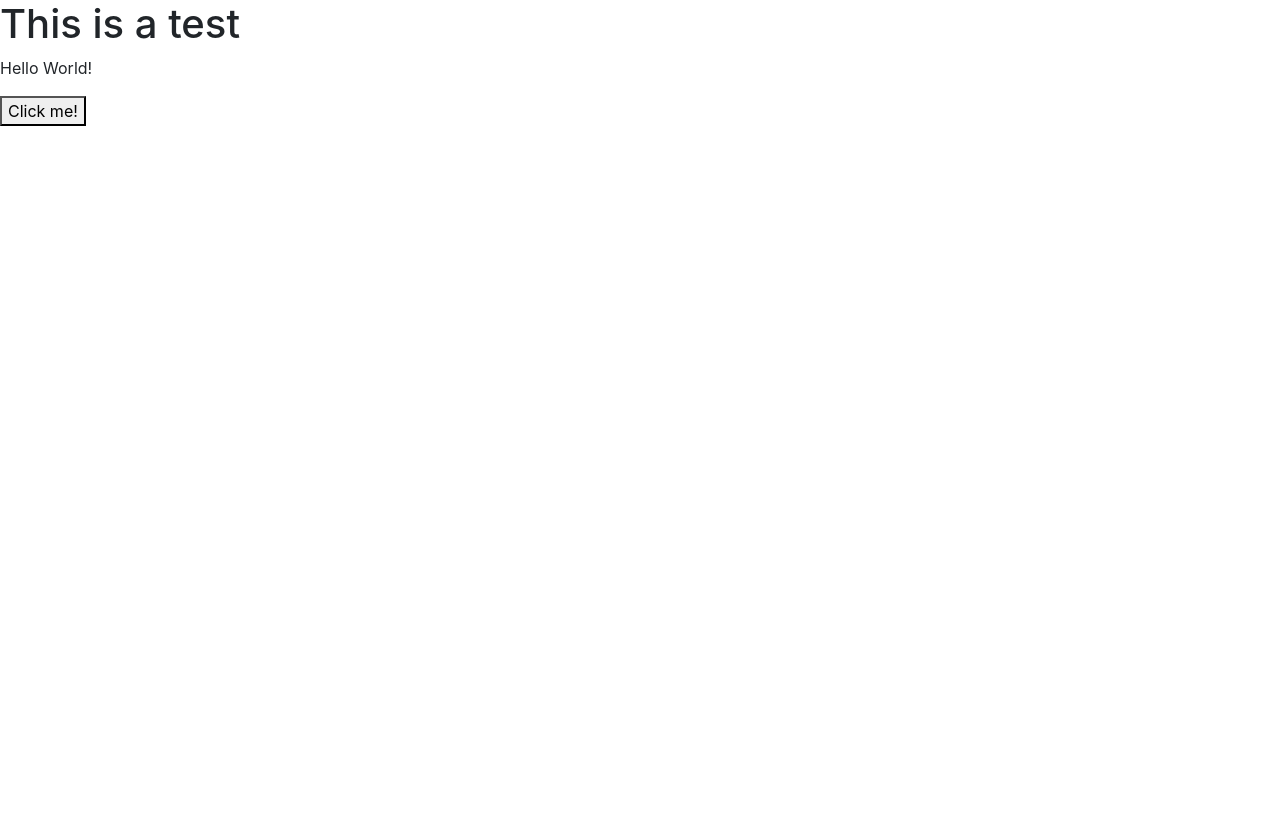
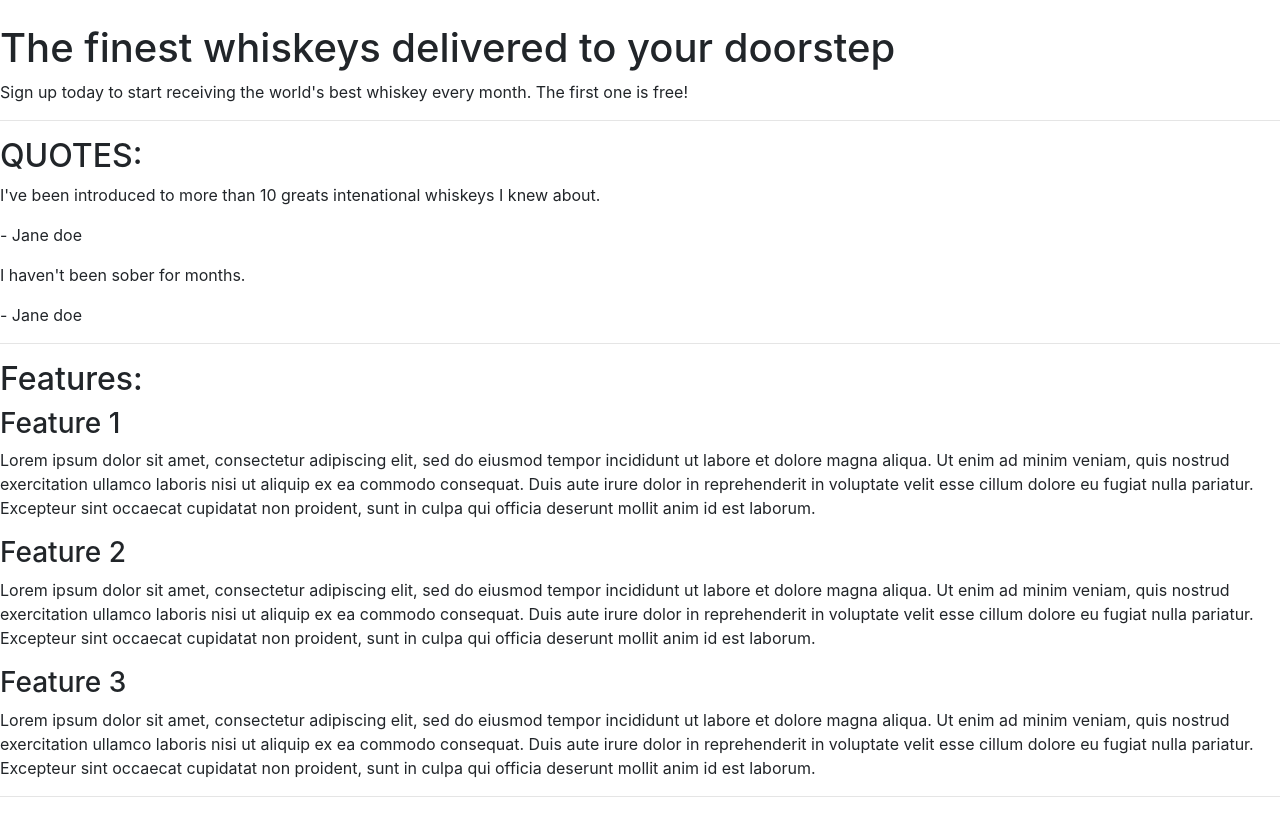
Before and after one commit to cynthiapinedoh79/Learning-Bootstrap, a plain HTML site: page index.html in a window 1280 px wide. Before the commit the page ends 800 px from the top, so only its background shows below. Drawn offline with nearby package versions, Linux system fonts and the light colour scheme.

Commit message:
Working on the structure of index.html file

```diff
--- a/index.html
+++ b/index.html
@@ -3,13 +3,53 @@
 <head>
     <meta charset="UTF-8">
     <meta name="viewport" content="width=device-width, initial-scale=1.0">
-    <title>Document</title>
+    <title>Whiskey Drop | Taste a new whiskey every month</title>
     <link rel="stylesheet" href="https://stackpath.bootstrapcdn.com/bootstrap/4.5.0/css/bootstrap.min.css" integrity="sha384-9aIt2nRpC12Uk9gS9baDl411NQApFmC26EwAOH8WgZl5MYYxFfc+NcPb1dKGj7Sk" crossorigin="anonymous">
 <script src="https://stackpath.bootstrapcdn.com/bootstrap/4.5.0/js/bootstrap.min.js" integrity="sha384-OgVRvuATP1z7JjHLkuOU7Xw704+h835Lr+6QL9UvYjZE3Ipu6Tp75j7Bh/kR0JKI" crossorigin="anonymous"></script>
 </head>
 <body>
-    <h1>This is a test</h1>
-    <p>Hello World!</p>
-    <button>Click me!</button>
+    <atricule class="container">
+    <!--Callout-->
+    <section class="callout">
+    <h1>The finest whiskeys delivered to your doorstep</h1>
+    <p>Sign up today to start receiving the world's best whiskey every month. The first one is free!</p>
+    </section>
+    <!--/.callout-->
+    <hr>
+
+    <!--Quotes-->
+    <section class="quotes">
+    <h2 class="text-uppercase">Quotes:</h2>
+    <div class="quote">
+    <p>I've been introduced to more than 10 greats intenational whiskeys I knew about.</p>
+    <p>- Jane doe</p>
+    </div>
+    <div class="quote">
+    <p> I haven't been sober for months.</p>
+    <p>- Jane doe</p>
+    </div>
+    </section>
+    <!--/.quotes-->
+    <hr>
+
+    <!--Features-->
+    <section class="features">
+    <h2>Features:</h2>
+    <div class="feature">
+    <h3>Feature 1</h3>
+    <p>Lorem ipsum dolor sit amet, consectetur adipiscing elit, sed do eiusmod tempor incididunt ut labore et dolore magna aliqua. Ut enim ad minim veniam, quis nostrud exercitation ullamco laboris nisi ut aliquip ex ea commodo consequat. Duis aute irure dolor in reprehenderit in voluptate velit esse cillum dolore eu fugiat nulla pariatur. Excepteur sint occaecat cupidatat non proident, sunt in culpa qui officia deserunt mollit anim id est laborum.</p>
+    </div>
+   <div class="feature">
+    <h3>Feature 2</h3>
+    <p>Lorem ipsum dolor sit amet, consectetur adipiscing elit, sed do eiusmod tempor incididunt ut labore et dolore magna aliqua. Ut enim ad minim veniam, quis nostrud exercitation ullamco laboris nisi ut aliquip ex ea commodo consequat. Duis aute irure dolor in reprehenderit in voluptate velit esse cillum dolore eu fugiat nulla pariatur. Excepteur sint occaecat cupidatat non proident, sunt in culpa qui officia deserunt mollit anim id est laborum.</p>
+    </div>
+    <div class="feature">
+    <h3>Feature 3</h3>
+    <p>Lorem ipsum dolor sit amet, consectetur adipiscing elit, sed do eiusmod tempor incididunt ut labore et dolore magna aliqua. Ut enim ad minim veniam, quis nostrud exercitation ullamco laboris nisi ut aliquip ex ea commodo consequat. Duis aute irure dolor in reprehenderit in voluptate velit esse cillum dolore eu fugiat nulla pariatur. Excepteur sint occaecat cupidatat non proident, sunt in culpa qui officia deserunt mollit anim id est laborum.</p>
+    </div>
+    </section>
+    <!--/ .features-->
+    <hr>
+
 </body>
 </html>
```
